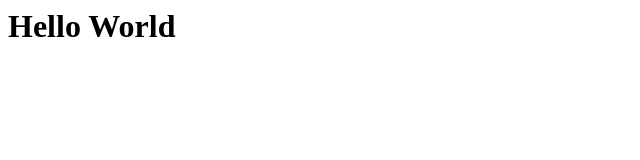
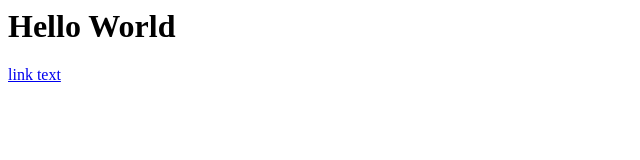
Before and after one commit to worldetude/ITP4506Phase01, a plain HTML site: page index.html in a window 1280 px wide. Shown: the full height of the page, 0-640 px from the left. Drawn offline with Linux system fonts and the light colour scheme.

Commit message:
Update index.html

```diff
--- a/index.html
+++ b/index.html
@@ -1 +1,2 @@
 <h1>Hello World</h1>
+<a href="MainFiles/01 Home.html">link text</a>
```
